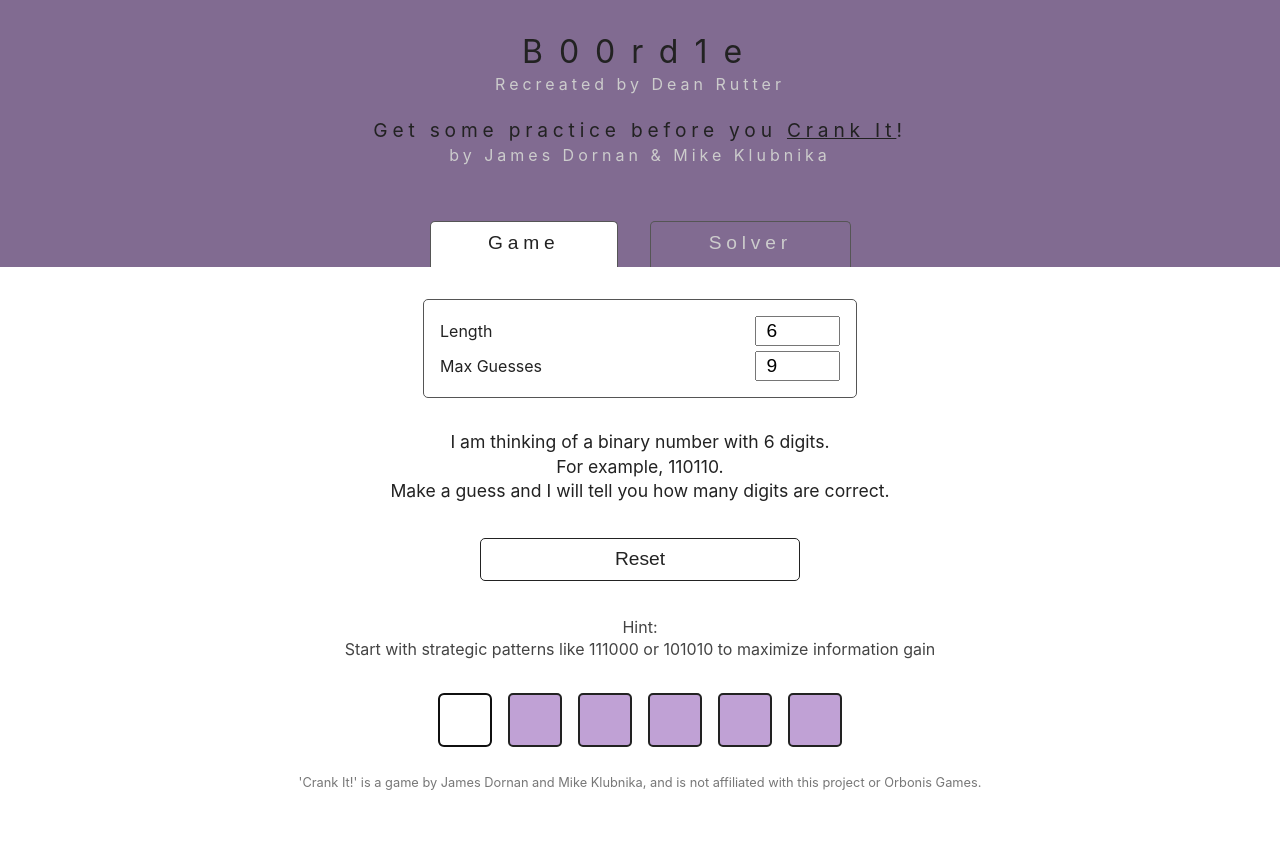
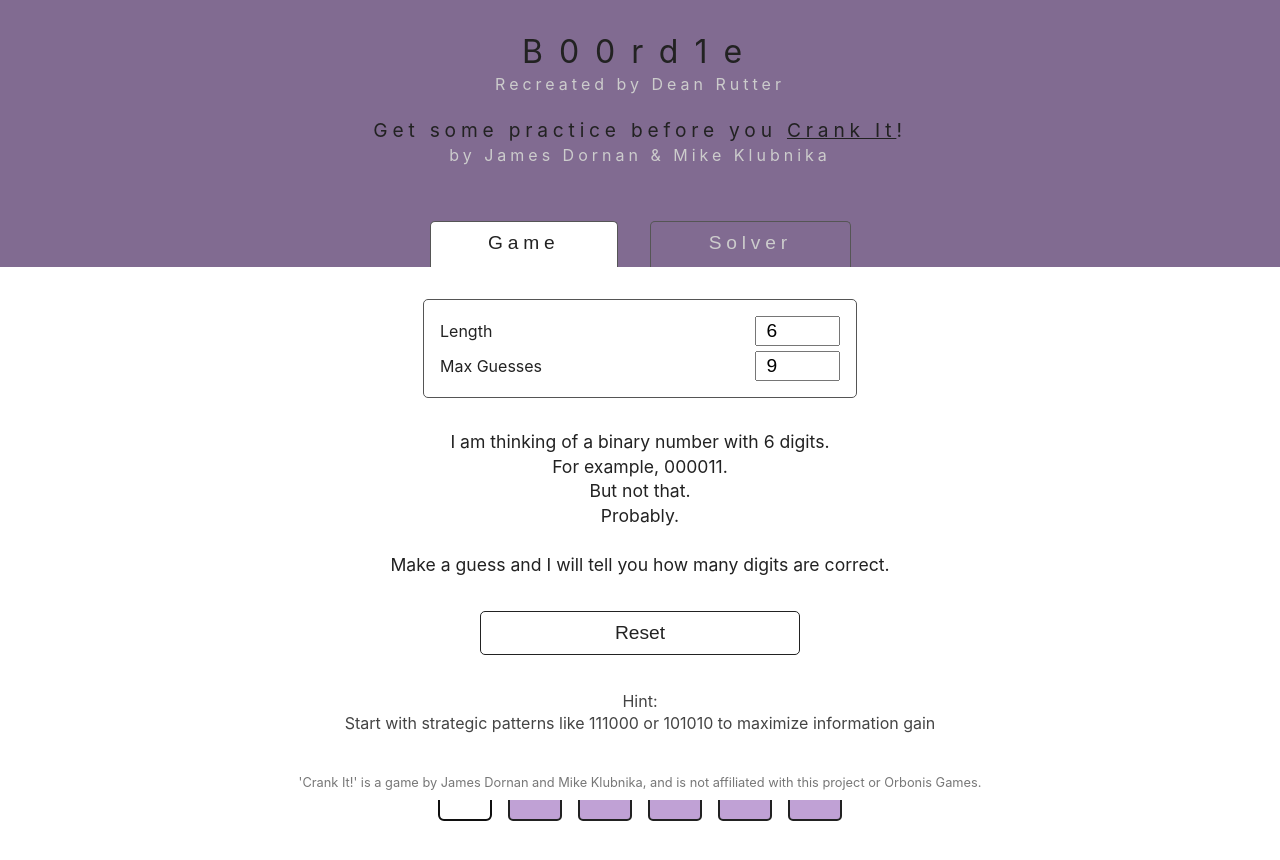
Before and after one commit to Orbonis/boordle, a React (Create React App) app: page / in a window 1280 px wide. Shown: the top 860 px of the page. Built offline with nearby package versions, Linux system fonts and the light colour scheme.

Commit message:
Better info example

```diff
--- a/src/app.tsx
+++ b/src/app.tsx
@@ -217,8 +217,12 @@ class App extends React.Component<Properties, State> {
                 <div className="guesses">
                     <div className="info">
                         I am thinking of a binary number with {this.config.length} digits.<br />
-                        For example, 110110.
+                        For example, { Math.random().toString(2).slice(2, this.config.length + 2) }.
                         <br />
+                        But not that.
+                        <br/>
+                        Probably.
+                        <br /><br/>
                         Make a guess and I will tell you how many digits are correct.
                     </div>
                     <button onClick={() => this.guesses.reset()}>Reset</button>
```
